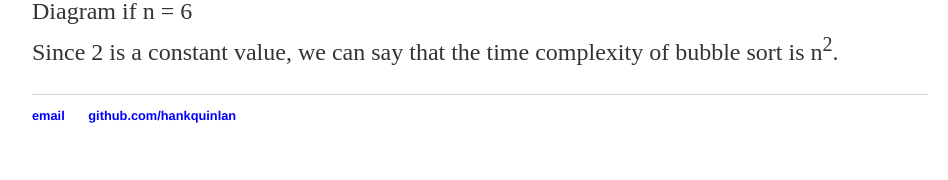
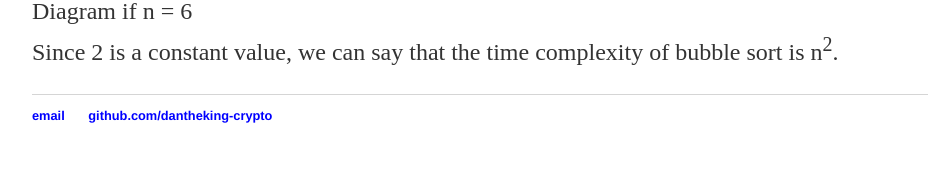
Before and after one commit to danielzsh/devo1ution.github.io, a Jekyll site: the page built from sorting.md, in a window 1280 px wide. Shown: the part 1586-1766 px from the top of the page, without its empty margins (160-1108 px from the left). Built offline with Jekyll 4.4.1, drawn with Linux system fonts in a browser that asks for light colours; our own code applies the rules of GitHub Pages for plain Markdown files.

Commit message:
Update default.html

```diff
--- a/_layouts/default.html
+++ b/_layouts/default.html
@@ -21,8 +21,8 @@
 			</div><!-- /.container -->
 			<footer>
 	    		<ul>
-	        		<li><a href="mailto:hankquinlanhub@gmail.com">email</a></li>
-	        		<li><a href="https://github.com/hankquinlan">github.com/hankquinlan</a></li>
+	        		<li><a href="mailto:danielfangzhu@gmail.com">email</a></li>
+	        		<li><a href="https://github.com/dantheking-crypto">github.com/dantheking-crypto</a></li>
 				</ul>
 			</footer>
 		</body>
```
